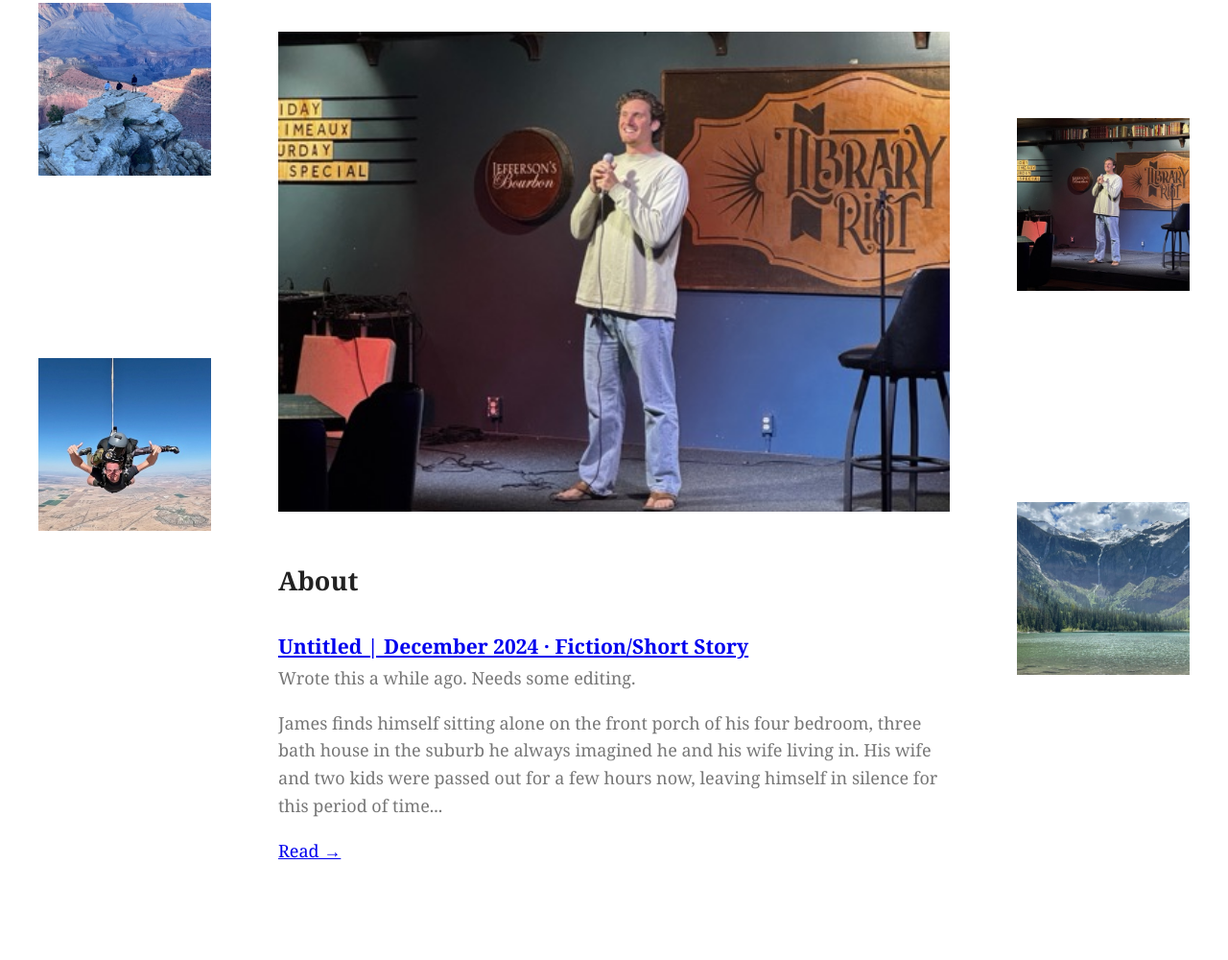
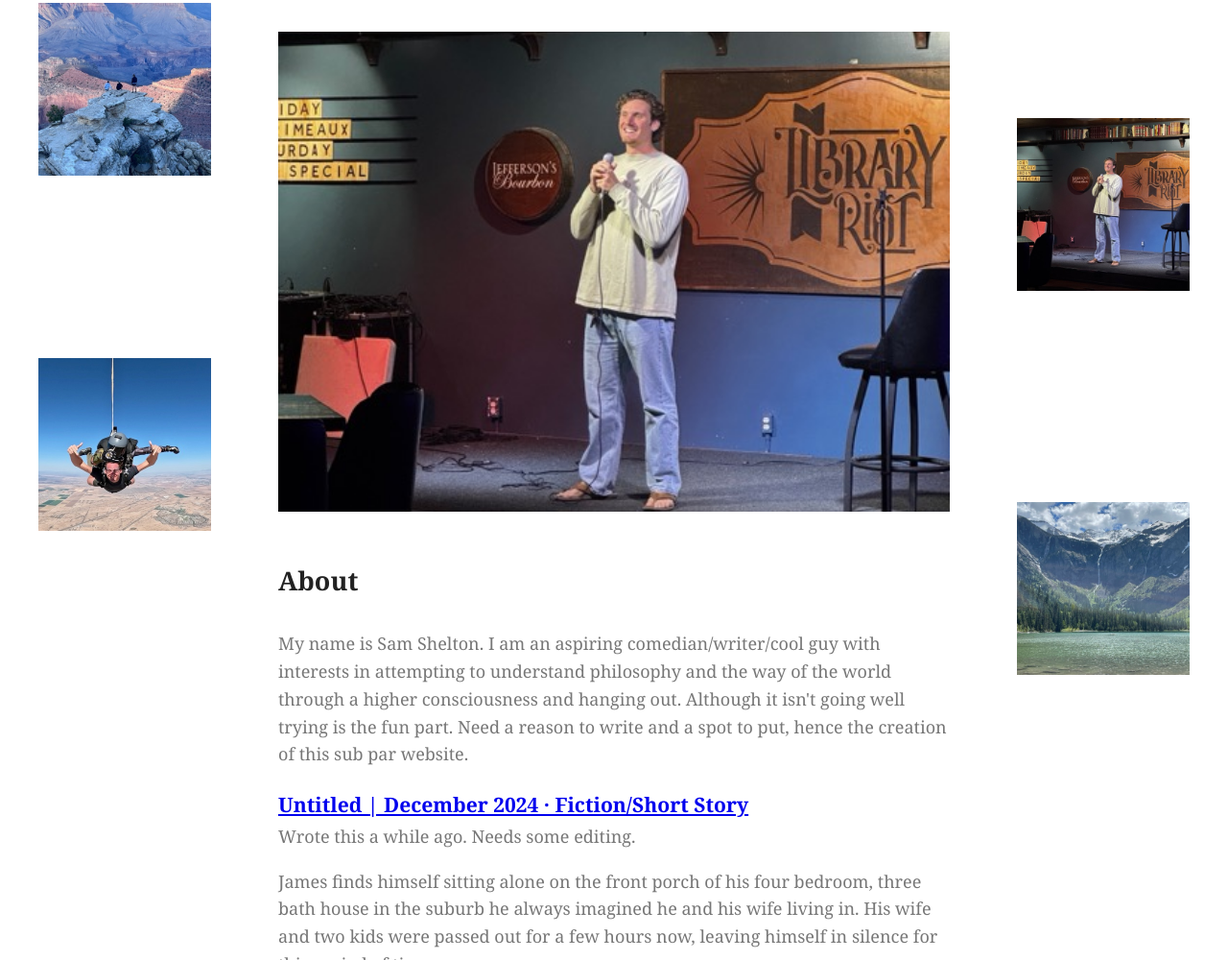
Before and after one commit to sdshelton10-bit/samuel-shelton, a plain HTML site: page index.html in a window 1280 px wide. Shown: the part 177-1177 px from the top of the page at 96% size. Before the commit the page ends 1138 px from the top, so only its background shows below. Drawn offline with Linux system fonts and the light colour scheme.

Commit message:
Update index.html

```diff
--- a/index.html
+++ b/index.html
@@ -46,6 +46,10 @@
         <h2>About</h2>
 
         <article>
+            <p>My name is Sam Shelton. I am an aspiring comedian/writer/cool guy with interests in attempting
+                to understand philosophy and the way of the world through a higher consciousness and hanging out.
+                Although it isn't going well trying is the fun part. Need a reason to write and a spot to put,
+                hence the creation of this sub par website.</p>
     <h3>
         <a href="writing/untitled.html">
             Untitled | December 2024 · Fiction/Short Story
```
